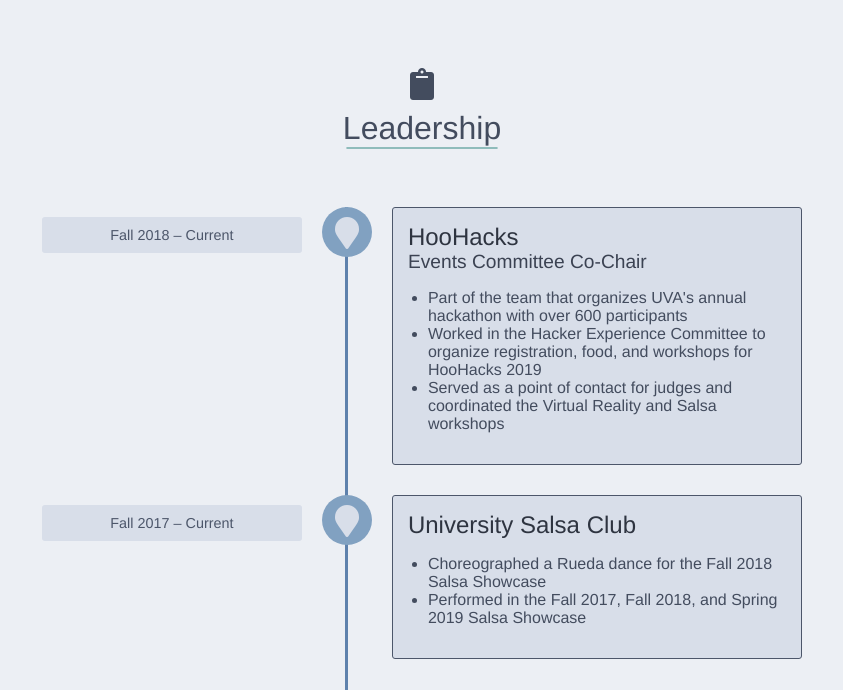
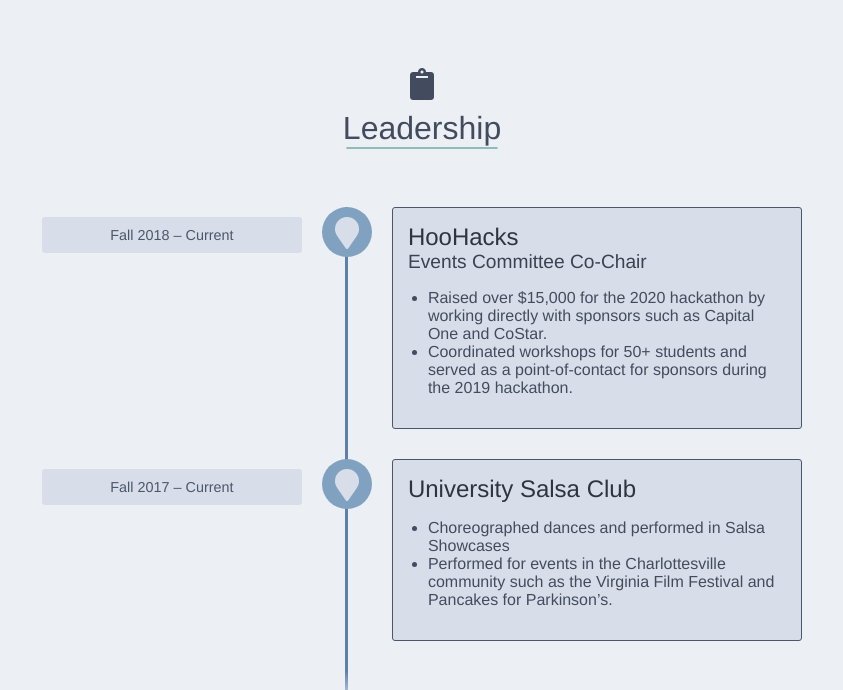
Before and after one commit to samarthkishor/samarthkishor.github.io, a plain HTML site: page index.html in a window 1280 px wide. Shown: the part 6209-6899 px from the top of the page, without its empty margins (218-1061 px from the left). Drawn offline with nearby package versions, Linux system fonts and the light colour scheme.

Commit message:
Match my resume more closely

```diff
--- a/index.html
+++ b/index.html
@@ -354,21 +354,18 @@
         <h3>HooHacks</h3>
         <h4>Events Committee Co-Chair</h4>
         <ul>
-          <li>Part of the team that organizes UVA's annual
-          hackathon with over 600 participants</li>
-          <li>Worked in the Hacker Experience Committee to organize
-          registration, food, and workshops for HooHacks 2019</li>
-          <li>Served as a point of contact for judges and
-          coordinated the Virtual Reality and Salsa workshops</li>
+          <li>Raised over $15,000 for the 2020 hackathon by working
+          directly with sponsors such as Capital One and CoStar.</li>
+          <li>Coordinated workshops for 50+ students and served as a
+          point-of-contact for sponsors during the 2019 hackathon.</li>
         </ul>
       </div>
       <div data-date="Fall 2017 – Current">
         <h3>University Salsa Club</h3>
         <ul>
-          <li>Choreographed a Rueda dance for the Fall 2018 Salsa
-          Showcase</li>
-          <li>Performed in the Fall 2017, Fall 2018, and Spring
-          2019 Salsa Showcase</li>
+          <li>Choreographed dances and performed in Salsa Showcases</li>
+          <li>Performed for events in the Charlottesville community such as the
+          Virginia Film Festival and Pancakes for Parkinson’s.</li>
         </ul>
       </div>
     </div>
```
